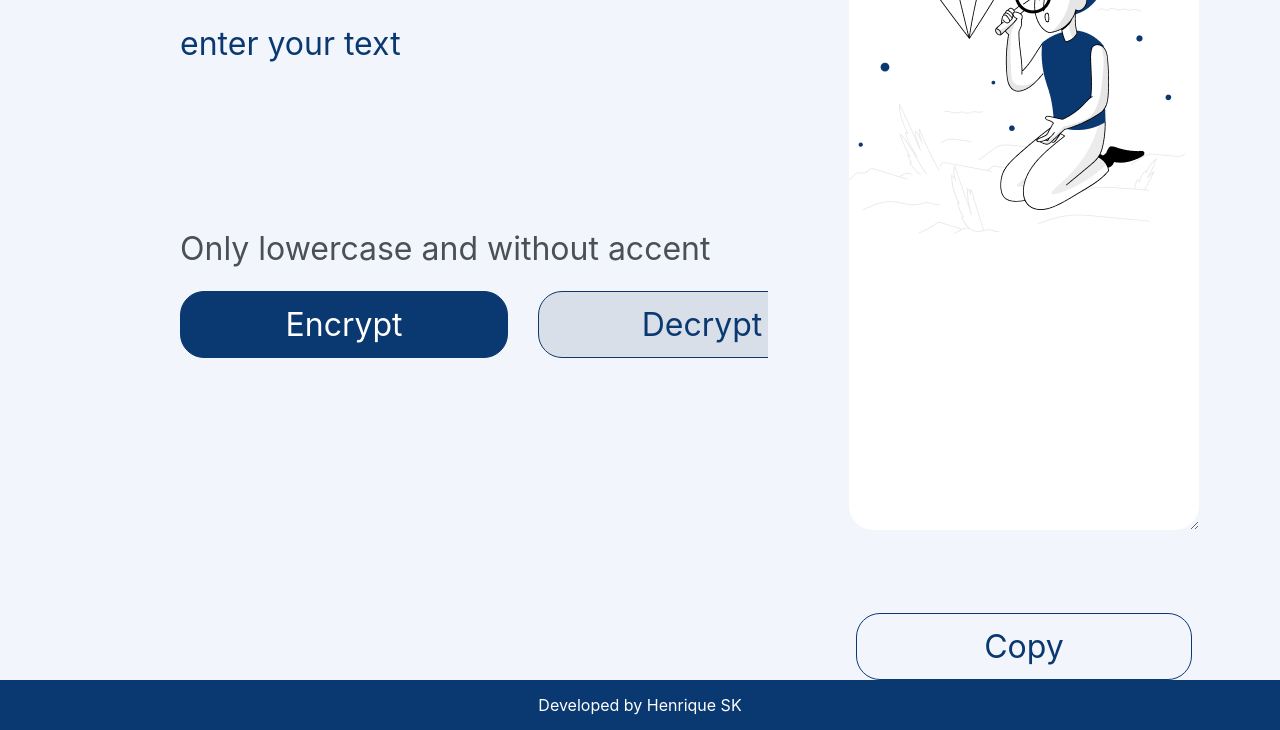
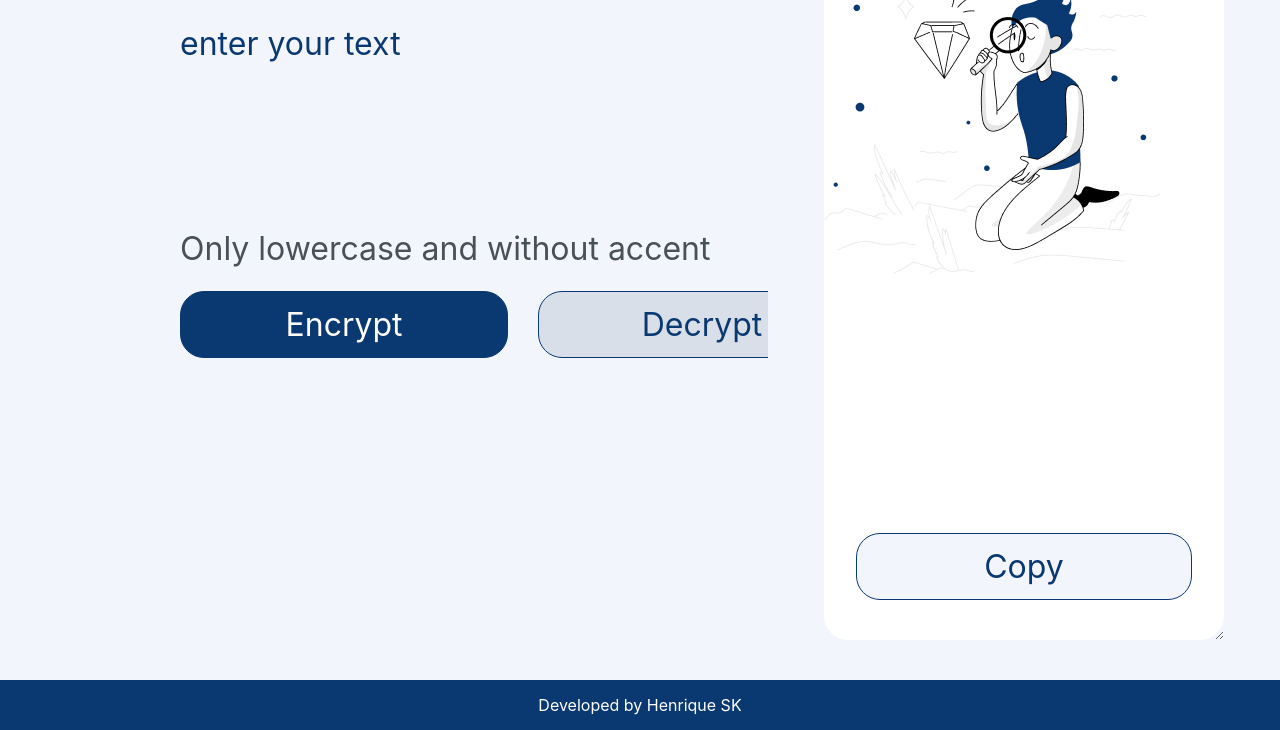
Before and after one commit to henrique-sk/text-decoder, a plain HTML site: page index.html in a window 1280 px wide. Shown: the part 70-800 px from the top of the page. Drawn offline with Linux system fonts and the light colour scheme.

Commit message:
Update style.css

```diff
--- a/style.css
+++ b/style.css
@@ -14,7 +14,6 @@ body {
   display: grid;
   grid-template-rows: 0 1fr auto;
 }
-
 
 .logo-alura {
   margin: 10px 0 0 10px;
@@ -34,11 +33,6 @@ main {
   margin-left: 180px;
 }
 
-.text-output {
-  grid-column: 4 / 6;
-  width: 100%;
-}
-
 .text-area {
   border: none;
   color: #0a3871;
@@ -46,32 +40,17 @@ main {
   text-transform: lowercase;
 }
 
+.text-area:focus {
+  outline: none;
+}
+
 ::placeholder {
   color: #0a3871;
 }
 
-.text-area:focus {
-  outline: none;
-}
-
-.text-output {
-  display: flex;
-  border: none;
-  justify-content: center;
-  align-items: top;
-}
-
-.message {
-  background: #ffffff;
-  background-image: url(images/dummy.png);
-  background-repeat: no-repeat;
-  border-radius: 24px;
-  width: 350px;
-  height: 600px;
-}
-
-.message:focus {
-  outline: none;
+.information {
+  color: #495057;
+  font-size: 18px;
 }
 
 .buttons {
@@ -79,12 +58,18 @@ main {
   margin: 18px 0 0;
 }
 
-.btn-copy, .btn-decrypt, .btn-encrypt {
+.btn-encrypt, .btn-decrypt, .btn-copy {
   border: 1px solid #0a3871;
   border-radius: 24px;
   color: #0a3871;
   cursor: pointer;
   height: 67px;
+}
+
+.btn-encrypt {
+  background-color: #0a3871;
+  color: #ffffff;
+  width: 328px;
 }
 
 .btn-decrypt {
@@ -94,10 +79,28 @@ main {
   width: 328px;
 }
 
-.btn-encrypt {
-  background-color: #0a3871;
-  color: #ffffff;
-  width: 328px;
+.text-output {
+  grid-column: 4 / 6;
+  width: 100%;
+  display: flex;
+  border: none;
+  justify-content: center;
+  align-items: top;
+  margin: 40px 0 40px 0;
+}
+
+
+.message {
+  display: flex;
+  background: #ffffff;
+  background-image: url(images/dummy.png);
+  background-repeat: no-repeat;
+  border-radius: 24px;
+  width: 400px;
+}
+
+.message:focus {
+  outline: none;
 }
 
 .btn-copy {
@@ -105,11 +108,7 @@ main {
   position: absolute;
   width: 336px;
   align-self: flex-end;
-}
-
-.information {
-  color: #495057;
-  font-size: 18px;
+  margin: 0 0 40px;
 }
 
 footer {
```
